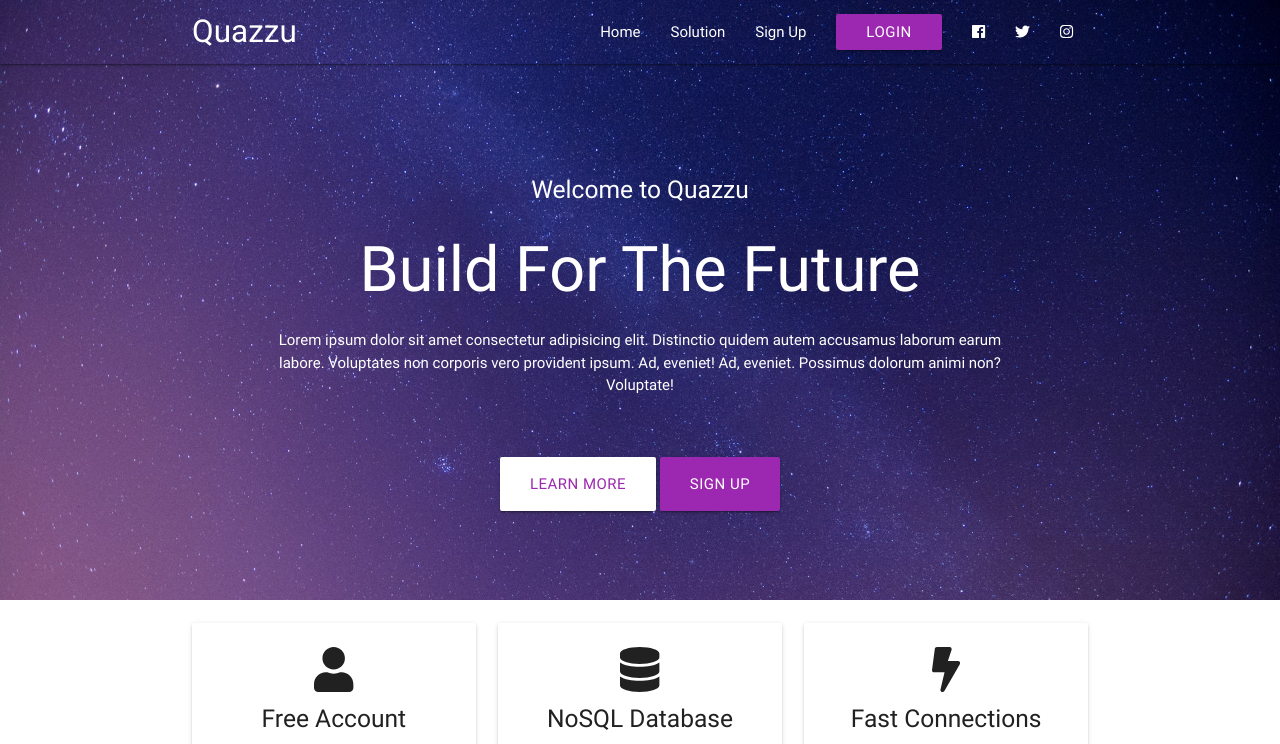
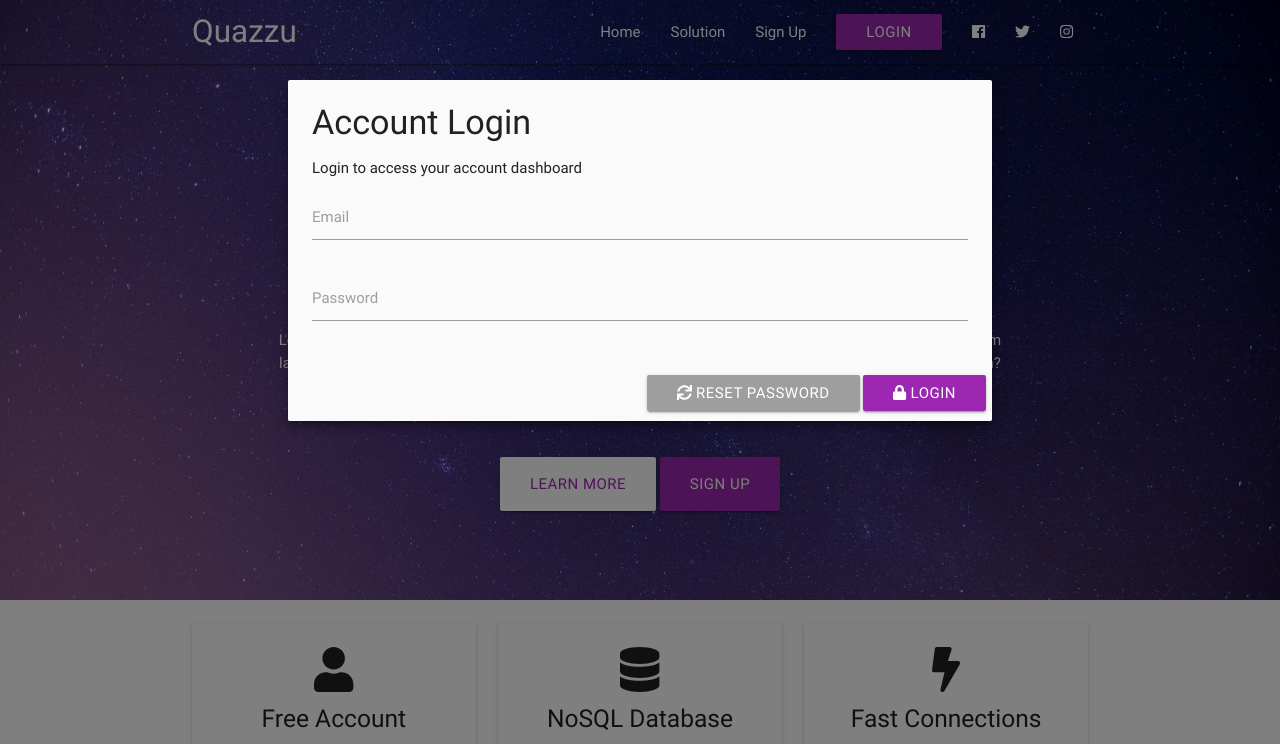
Before and after one commit to robertobirijnr/Quazzu-website, a plain HTML site: page index.html in a window 1280 px wide. Both pictures are taken after a click on the link "LOGIN". Shown: the top 744 px of the page. Drawn offline with nearby package versions, Linux system fonts and the light colour scheme.

Commit message:
modal feature

```diff
--- a/index.html
+++ b/index.html
@@ -29,7 +29,7 @@
               <li><a href="index.html">Home</a></li>
               <li><a href="solution.html">Solution</a></li>
               <li><a href="signup.html">Sign Up</a></li>
-              <li><a href="#" class="btn purple">Login</a></li>
+              <li><a href="#login-modal" class="btn purple modal-trigger">Login</a></li>
               <li>
                 <a href="http://facebook.com"><i class="fab fa-facebook"></i></a>
               </li>
@@ -274,6 +274,29 @@
     </div>
   </footer>
 
+  <!-- login modal -->
+  <div id="login-modal" class="modal">
+    <div class="modal-content">
+      <h4>Account Login</h4>
+      <p>Login to access your account dashboard</p>
+      <form>
+        <div class="input-field">
+          <input type="email" id="email">
+          <label for="email">Email</label>
+        </div>
+        <div class="input-field">
+          <input type="password" id="password">
+          <label for="email">Password</label>
+        </div>
+      </form>
+
+    </div>
+    <div class="modal-footer">
+      <a href="#!" class="modal-action modal-close btn grey"><i class="fa fa-sync"></i> Reset Password</a>
+      <a href="#!" class="modal-action modal-close btn purple"><i class="fa fa-lock"></i> Login</a>
+    </div>
+  </div>
+
   <!--Import jQuery before materialize.js-->
   <script type="text/javascript" src="https://code.jquery.com/jquery-3.2.1.min.js"></script>
   <script type="text/javascript" src="js/materialize.min.js"></script>
@@ -283,6 +306,7 @@
         fullwidth: true
       });
       $('.button-collapse').sideNav()
+      $('.modal').modal();
     });
   </script>
 </body>
```
